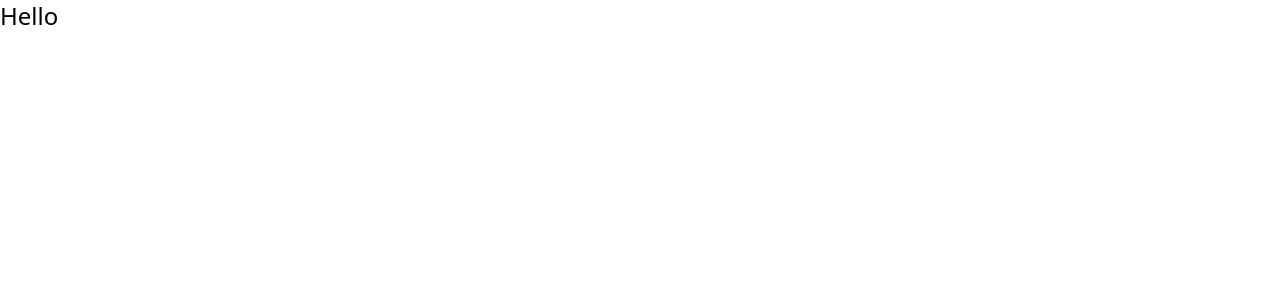
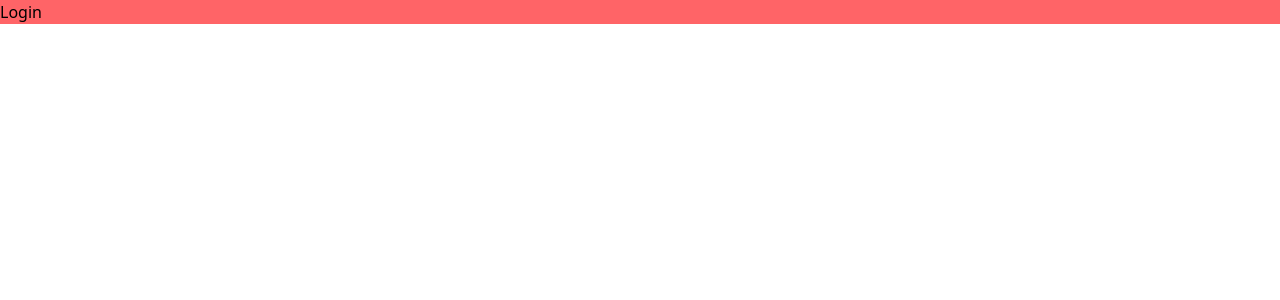
Before and after one commit to stevengazo/rh-web-app, a React (Vite) app: page / in a window 1280 px wide. Shown: the top 300 px of the page. Built offline with nearby package versions, Linux system fonts and the light colour scheme.

Commit message:
Feat: react router dom

```diff
--- a/package.json
+++ b/package.json
@@ -12,7 +12,8 @@
   "dependencies": {
     "@tailwindcss/vite": "^4.1.18",
     "react": "^19.2.0",
-    "react-dom": "^19.2.0"
+    "react-dom": "^19.2.0",
+    "react-router-dom": "^7.11.0"
   },
   "devDependencies": {
     "@eslint/js": "^9.39.1",
--- a/src/App.jsx
+++ b/src/App.jsx
@@ -1,18 +1,14 @@
-import { useState } from 'react'
-
+import { useState } from "react";
+import  AppRouter  from "./router/AppRouter";
 
 function App() {
-  const [count, setCount] = useState(0)
+  const [count, setCount] = useState(0);
 
   return (
     <>
-    <div className=''>
-      <h4 className=' text-2xl'>
-        Hello
-      </h4>
-    </div>
+      <AppRouter />
     </>
-  )
+  );
 }
 
-export default App
+export default App;
--- /dev/null
+++ b/src/layouts/MainLayout.jsx
@@ -0,0 +1,3 @@
+export const MainLayout = () => {
+  return <></>;
+};
--- /dev/null
+++ b/src/pages/LoginPage.jsx
@@ -0,0 +1,11 @@
+const LoginPage =( ) =>{
+  return (
+    <>
+      <div className="bg-red-400">
+        <h3>Login</h3>
+      </div>
+    </>
+  );
+}
+
+export default LoginPage;
--- /dev/null
+++ b/src/pages/NotFoundPage.jsx
@@ -0,0 +1,10 @@
+const NotFoundPage=()=> {
+  return (
+    <>
+      <h3>Not Found</h3>
+    </>
+  );
+};
+
+
+export default NotFoundPage;
--- /dev/null
+++ b/src/router/AppRouter.jsx
@@ -0,0 +1,23 @@
+import { BrowserRouter, Routes, Route } from "react-router-dom"
+
+// Pages
+import LoginPage from "../pages/LoginPage"
+import NotFoundPage from "../pages/NotFoundPage"
+
+const AppRouter = () => {
+  return (
+    <BrowserRouter>
+      <Routes>
+
+        {/* Rutas públicas */}
+        <Route path="/" element={<LoginPage />} />
+
+        {/* 404 */}
+        <Route path="*" element={<NotFoundPage />} />
+
+      </Routes>
+    </BrowserRouter>
+  )
+}
+
+export default AppRouter
```
Also changed, not shown: 1 other file (tests, documents, lock files or other folders).
